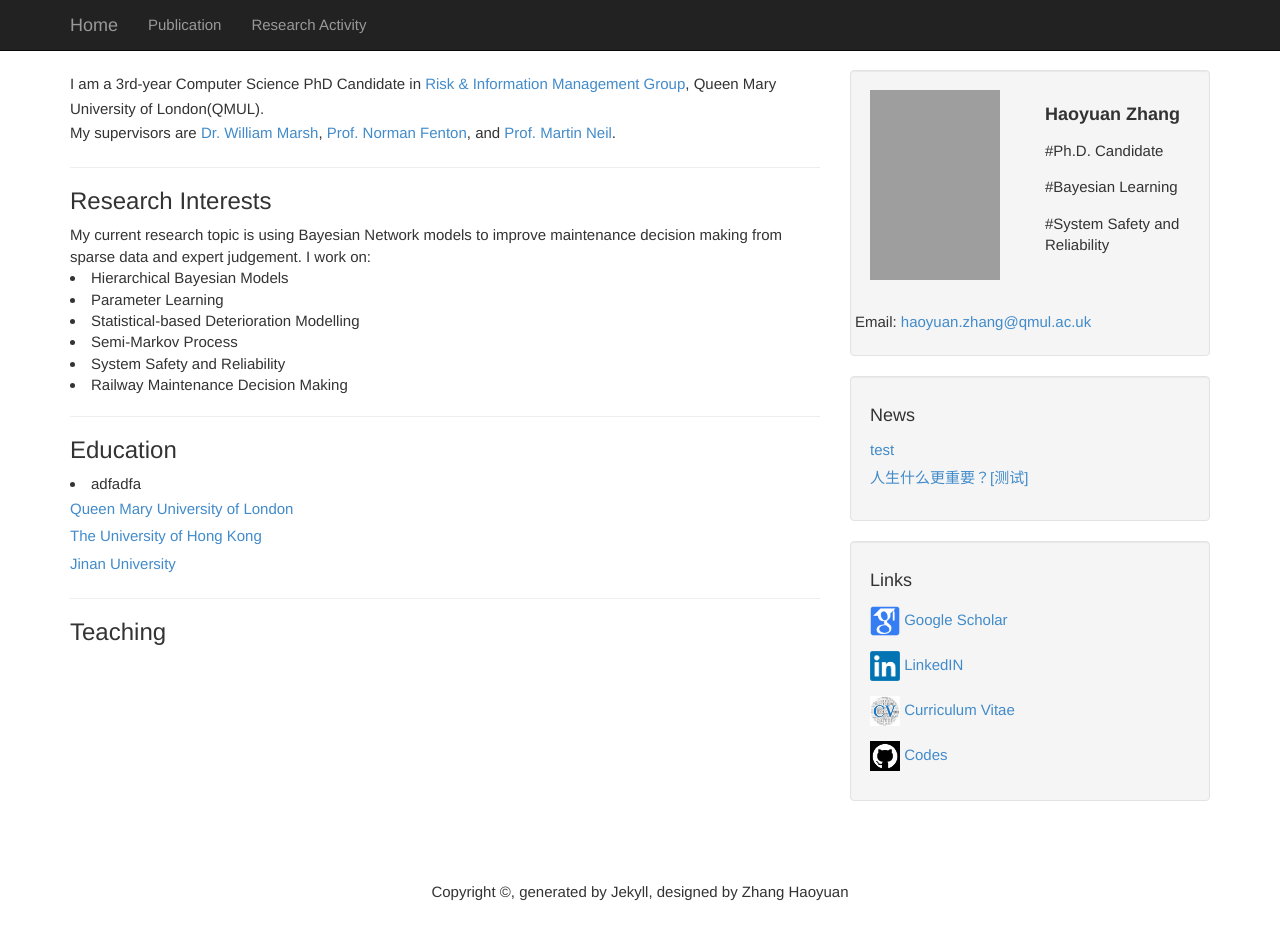
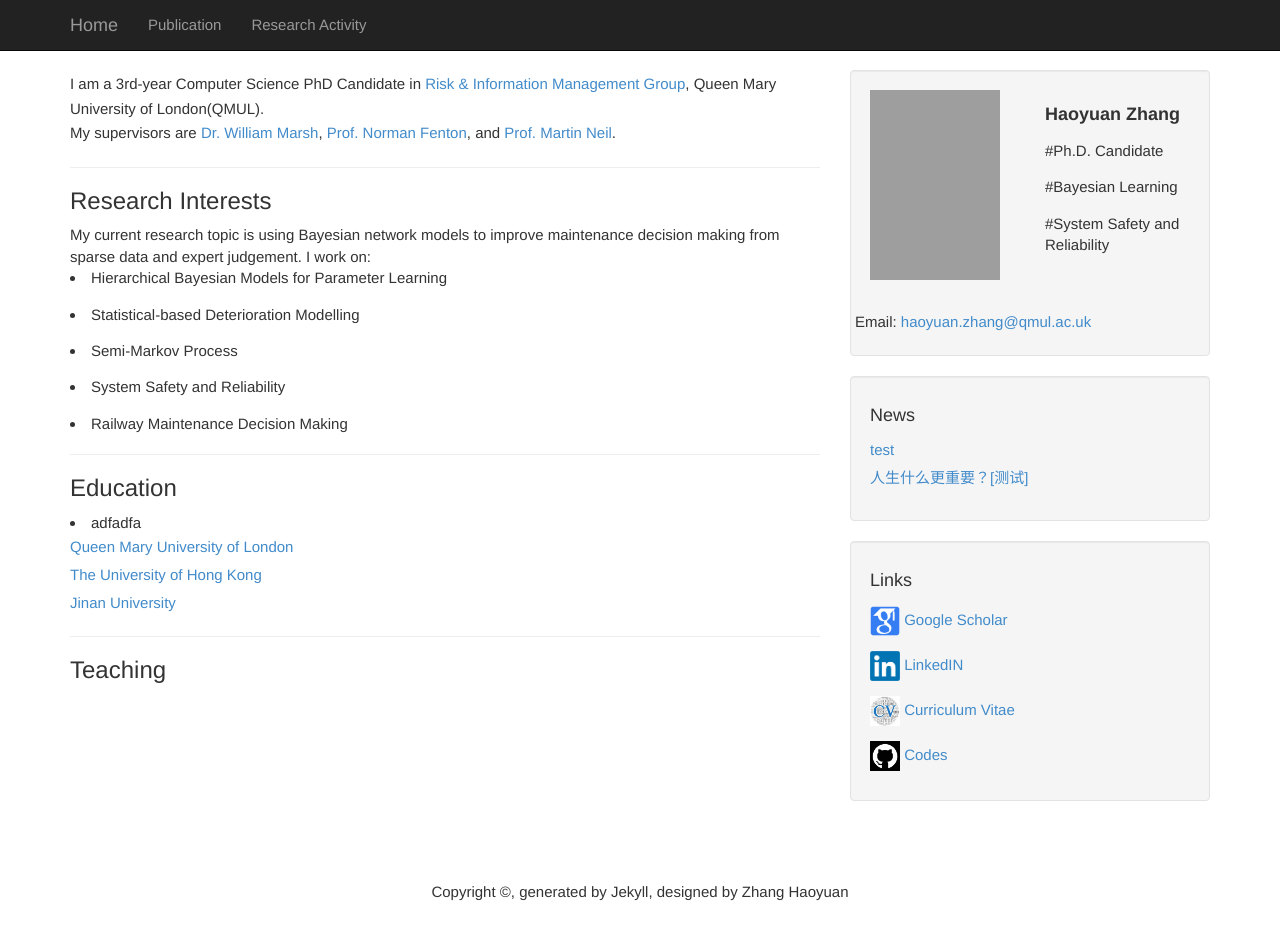
Before and after one commit to july0905/haoyuanzhang1990.github.io, a Jekyll site: the page built from index.html, in a window 1280 px wide and 953 px high. Shown: the top 940 px of the window. Built offline with Jekyll 4.4.1, drawn with Linux system fonts in a browser that asks for light colours; the list of posts is cut into pages by our own code; grey boxes are pictures that could not be loaded.

Commit message:
Update index.html

```diff
--- a/index.html
+++ b/index.html
@@ -11,12 +11,18 @@ My supervisors are <a href="http://www.eecs.qmul.ac.uk/~william/">Dr. William Ma
 
 <hr>
 <h3>Research Interests</h3>
-My current research topic is using Bayesian Network models to improve maintenance decision making from sparse data and expert judgement. I work on:
-<li>Hierarchical Bayesian Models</li>
-<li>Parameter Learning</li>
+My current research topic is using Bayesian network models to improve maintenance decision making from sparse data and expert judgement. I work on:
+<li>Hierarchical Bayesian Models for Parameter Learning</li>
+<p></p>
 <li>Statistical-based Deterioration Modelling</li>
+<p></p>
+
 <li>Semi-Markov Process</li>
+<p></p>
+
 <li>System Safety and Reliability</li>
+<p></p>
+
 <li>Railway Maintenance Decision Making</li>
 
 
```
